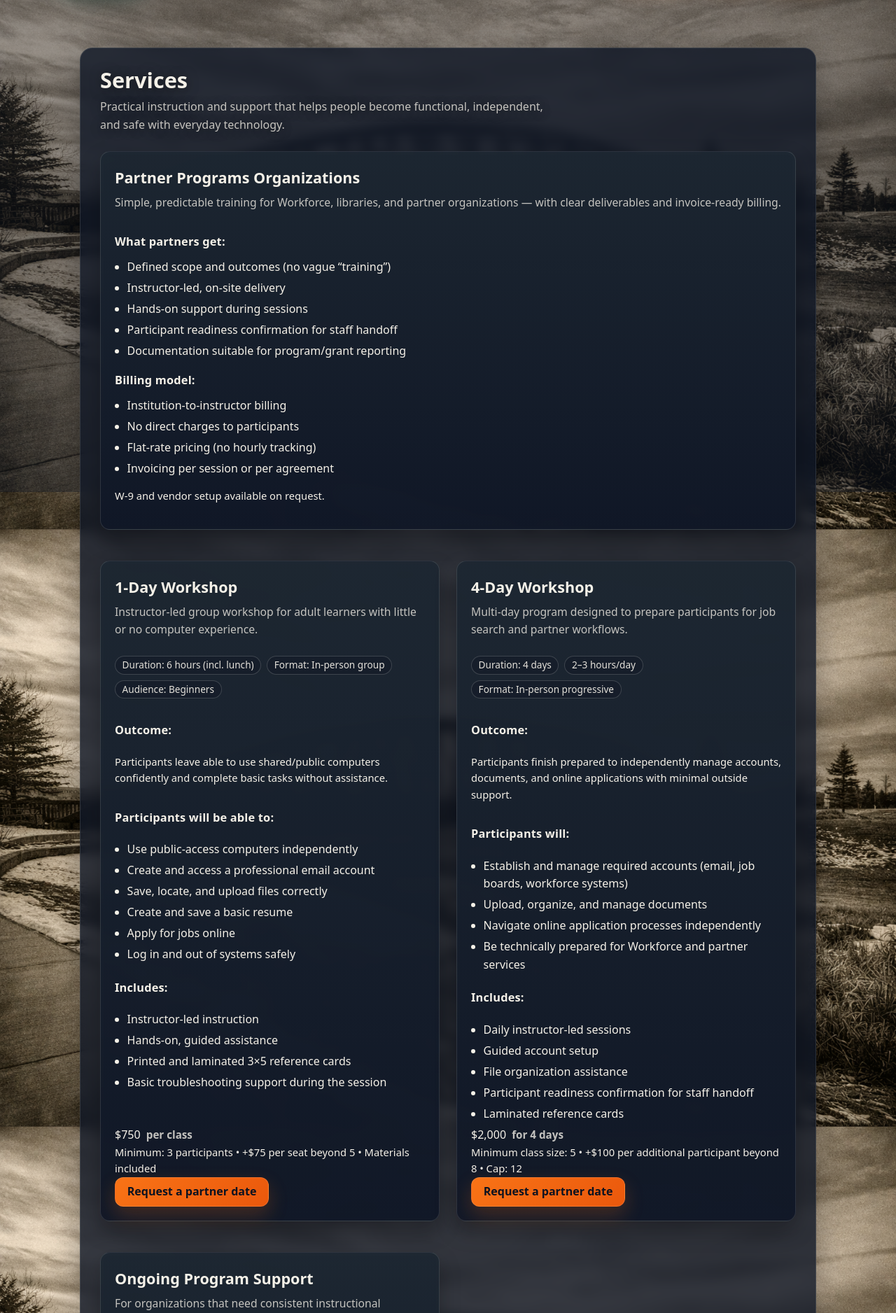
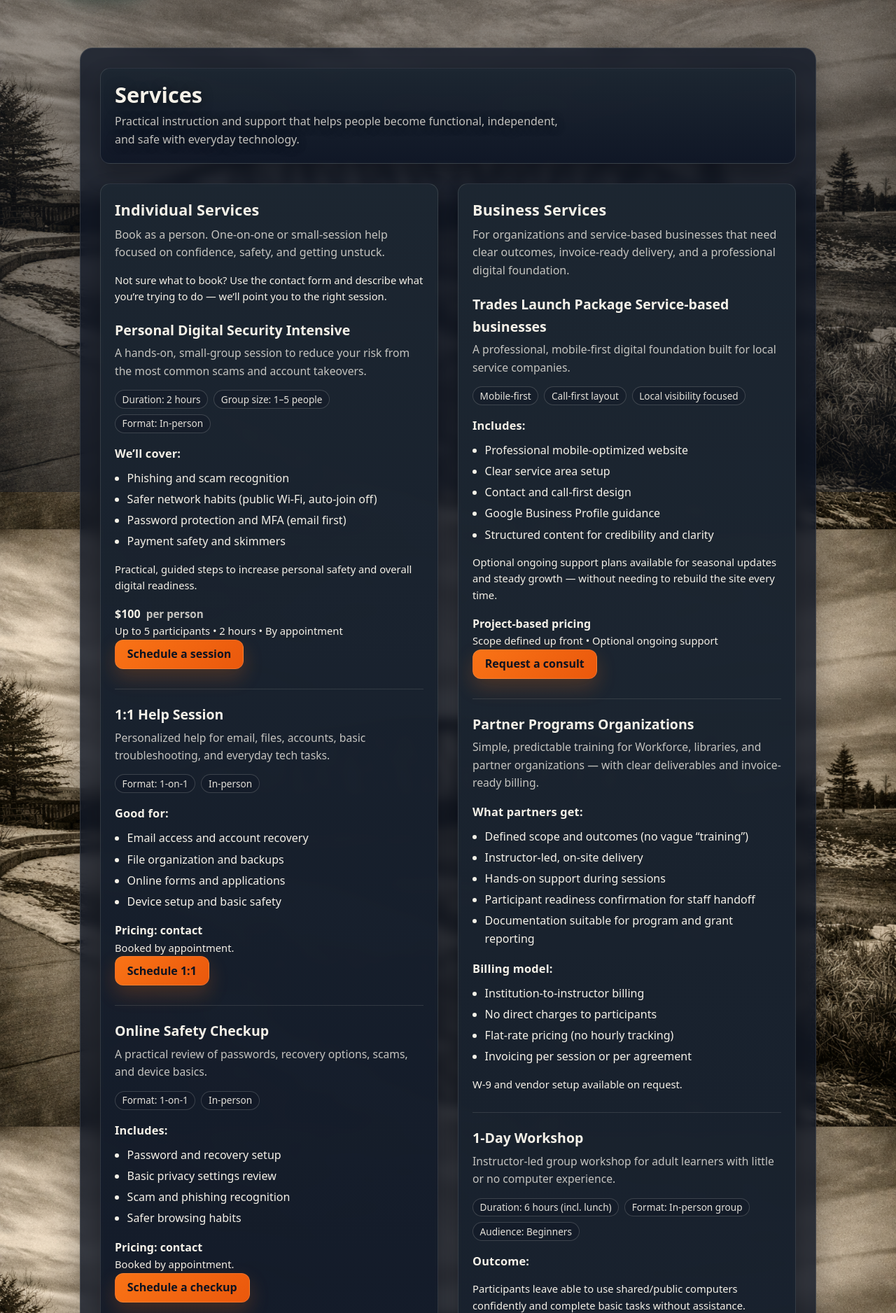
Before and after one commit to Signal-Ridge-SysAdmin/Signal-Ridge-Systems-Website, a Flask app: page /services in a window 1280 px wide. Shown: the part 97-1973 px from the top of the page at 70% size. Run offline with Flask 3, Linux system fonts and the light colour scheme.

Commit message:
Refactor Services layout to two primary panels
- Converted Services page to header card + two main panels
- Grouped Individual and Business services into structured sections
- Added Trades Launch Package
- Simplified grid logic and removed nested card layout
- Updated styles.css to support services-main layout

```diff
--- a/static/css/styles.css
+++ b/static/css/styles.css
@@ -89,6 +89,8 @@ main.container {
 .page-lead{
   text-shadow: 0 2px 14px rgba(0,0,0,0.50);
 }
+
+.small { font-size: 0.92rem; }
 
 /* =========================
    Header
@@ -350,8 +352,6 @@ main.container {
   padding: 2.25rem 0 3rem;
 }
 
-.page-header { margin-bottom: 1.5rem; }
-
 .page-title {
   margin: 0 0 0.5rem;
   font-size: clamp(1.8rem, 2.4vw, 2.6rem);
@@ -360,7 +360,7 @@ main.container {
 }
 
 .page-lead {
-  margin: 0 0 1.25rem;
+  margin: 0;
   max-width: 70ch;
   color: var(--muted);
 }
@@ -387,31 +387,21 @@ main.container {
 }
 
 /* =========================
-   Light Header Variant
-   Use:
-   <section class="page-head light"> ... </section>
-   <section class="page-header light"> ... </section>
+   Services + Shared Helpers
    ========================= */
-
-.page-header.light,
-.page-head.light{
-  display: inline-block;
-  background: rgba(255,255,255,0.72);
-  padding: 1.15rem 1.35rem;
-  border-radius: 14px;
-  backdrop-filter: blur(6px);
-  border: 1px solid rgba(0,0,0,0.08);
+.section-title{
+  margin: 0 0 0.35rem;
+  font-size: 1.35rem;
+  font-weight: 850;
+  letter-spacing: 0.2px;
 }
 
-.page-header.light * ,
-.page-head.light *{
-  color: #111 !important;
-  text-shadow: none !important;
+.section-lead{
+  margin: 0 0 0.65rem;
+  color: var(--muted);
+  max-width: 65ch;
 }
 
-/* =========================
-   Services Helpers + Card Grid
-   ========================= */
 .subhead{
   margin: 1.0rem 0 0.35rem;
   font-size: 1.02rem;
@@ -445,34 +435,9 @@ main.container {
   margin-left: 0.25rem;
 }
 
-/* Card grid */
-.card-grid{
-  display: grid;
-  grid-template-columns: 1fr;
-  gap: 1.25rem;
-  margin-top: 1.5rem;
-}
-
-@media (min-width: 860px){
-  .card-grid{
-    grid-template-columns: repeat(2, minmax(0, 1fr));
-    gap: 1.5rem;
-  }
-
-  .card.half  { grid-column: span 1; }
-  .card.third { grid-column: span 1; }
-  .card.full  { grid-column: span 2; }
-}
-
-.panel.card{
-  display: flex;
-  flex-direction: column;
-}
-
-.panel.card .meta{ margin-top: auto; }
-
+/* Panel content typography */
 .panel h3{
-  font-size: 1.35rem;
+  font-size: 1.22rem;
   margin: 0 0 0.35rem;
 }
 
@@ -488,6 +453,44 @@ main.container {
 }
 
 .panel li{ margin: 0.28rem 0; }
+
+.panel .meta{ margin-top: 1rem; }
+.panel .meta .price{ font-weight: 850; }
+
+/* =========================
+   Services: Header + Two Main Panels
+   ========================= */
+.services-main{
+  display: grid;
+  grid-template-columns: 1fr;
+  gap: 1.75rem;
+  margin-top: 1.75rem;
+}
+
+@media (min-width: 980px){
+  .services-main{
+    grid-template-columns: 1fr 1fr;
+    align-items: start;
+  }
+}
+
+/* Keep the two big panels from doubling spacing */
+.services-main > .panel{
+  margin-bottom: 0;
+}
+
+/* Internal section separators inside each big panel */
+.service-block{
+  margin-top: 1.75rem;
+  padding-top: 1.25rem;
+  border-top: 1px solid var(--line);
+}
+
+.service-block:first-of-type{
+  margin-top: 1.25rem;
+  padding-top: 0;
+  border-top: none;
+}
 
 /* =========================
    Home Hero (split layout)
@@ -659,7 +662,6 @@ main.container {
 
 .contact-grid .h3 { font-size: 1.15rem; margin: 0 0 0.75rem; }
 .contact-grid .h4 { font-size: 1.02rem; margin: 0 0 0.5rem; }
-.small { font-size: 0.92rem; }
 
 .form {
   display: grid;
@@ -723,7 +725,7 @@ main.container {
 /* Honeypot field (hidden) */
 .hp { position: absolute; left: -9999px; top: -9999px; }
 
-/* New helpers for troubleshooting panel cards */
+/* Troubleshooting mini cards */
 .stack { display: grid; gap: 12px; }
 .mini-card {
   padding: 12px;
--- a/templates/services.html
+++ b/templates/services.html
@@ -5,20 +5,185 @@
 <section class="page">
   <div class="page-surface">
 
-    <header class="page-header">
+    <!-- Header card (match Contact page rhythm) -->
+    <div class="panel">
       <h1 class="page-title">Services</h1>
       <p class="page-lead">
         Practical instruction and support that helps people become functional, independent, and safe with everyday technology.
       </p>
-    </header>
+    </div>
+
+    <!-- Two main service panels -->
+    <div class="services-main">
 
       <!-- =========================
-         PARTNER PROGRAMS (ORG)
+           INDIVIDUAL SERVICES (LEFT)
            ========================= -->
-    <div class="card-grid">
+      <div class="panel services-panel">
 
-      <!-- Partner header (includes "what partners get") -->
-      <div class="panel card full">
+        <h2 class="section-title">Individual Services</h2>
+        <p class="section-lead">
+          Book as a person. One-on-one or small-session help focused on confidence, safety, and getting unstuck.
+        </p>
+        <p class="small">
+          Not sure what to book? Use the contact form and describe what you’re trying to do — we’ll point you to the right session.
+        </p>
+
+        <div class="service-block">
+          <h3>Personal Digital Security Intensive</h3>
+          <p class="kicker">A hands-on, small-group session to reduce your risk from the most common scams and account takeovers.</p>
+
+          <div class="pill-row">
+            <span class="pill">Duration: 2 hours</span>
+            <span class="pill">Group size: 1–5 people</span>
+            <span class="pill">Format: In-person</span>
+          </div>
+
+          <h4 class="subhead">We’ll cover:</h4>
+          <ul>
+            <li>Phishing and scam recognition</li>
+            <li>Safer network habits (public Wi-Fi, auto-join off)</li>
+            <li>Password protection and MFA (email first)</li>
+            <li>Payment safety and skimmers</li>
+          </ul>
+
+          <p class="small">Practical, guided steps to increase personal safety and overall digital readiness.</p>
+
+          <div class="meta">
+            <div>
+              <div class="price">$100 <span class="price-note">per person</span></div>
+              <div class="small">Up to 5 participants • 2 hours • By appointment</div>
+            </div>
+            <a class="btn primary" href="/contact">Schedule a session</a>
+          </div>
+        </div>
+
+        <div class="service-block">
+          <h3>1:1 Help Session</h3>
+          <p class="kicker">Personalized help for email, files, accounts, basic troubleshooting, and everyday tech tasks.</p>
+
+          <div class="pill-row">
+            <span class="pill">Format: 1-on-1</span>
+            <span class="pill">In-person</span>
+          </div>
+
+          <h4 class="subhead">Good for:</h4>
+          <ul>
+            <li>Email access and account recovery</li>
+            <li>File organization and backups</li>
+            <li>Online forms and applications</li>
+            <li>Device setup and basic safety</li>
+          </ul>
+
+          <div class="meta">
+            <div>
+              <div class="price">Pricing: contact</div>
+              <div class="small">Booked by appointment.</div>
+            </div>
+            <a class="btn primary" href="/contact">Schedule 1:1</a>
+          </div>
+        </div>
+
+        <div class="service-block">
+          <h3>Online Safety Checkup</h3>
+          <p class="kicker">A practical review of passwords, recovery options, scams, and device basics.</p>
+
+          <div class="pill-row">
+            <span class="pill">Format: 1-on-1</span>
+            <span class="pill">In-person</span>
+          </div>
+
+          <h4 class="subhead">Includes:</h4>
+          <ul>
+            <li>Password and recovery setup</li>
+            <li>Basic privacy settings review</li>
+            <li>Scam and phishing recognition</li>
+            <li>Safer browsing habits</li>
+          </ul>
+
+          <div class="meta">
+            <div>
+              <div class="price">Pricing: contact</div>
+              <div class="small">Booked by appointment.</div>
+            </div>
+            <a class="btn primary" href="/contact">Schedule a checkup</a>
+          </div>
+        </div>
+
+        <div class="service-block">
+          <h3>Resume &amp; Applications Help</h3>
+          <p class="kicker">Help creating, saving, and submitting resumes and online applications correctly.</p>
+
+          <div class="pill-row">
+            <span class="pill">Format: 1-on-1</span>
+            <span class="pill">In-person</span>
+          </div>
+
+          <h4 class="subhead">Includes:</h4>
+          <ul>
+            <li>Resume creation or cleanup</li>
+            <li>Document naming and storage</li>
+            <li>Uploading and submission practice</li>
+            <li>Job board basics</li>
+          </ul>
+
+          <div class="meta">
+            <div>
+              <div class="price">Pricing: contact</div>
+              <div class="small">Booked by appointment.</div>
+            </div>
+            <a class="btn primary" href="/contact">Schedule help</a>
+          </div>
+        </div>
+
+      </div><!-- /panel (Individual) -->
+
+
+      <!-- =========================
+           BUSINESS SERVICES (RIGHT)
+           ========================= -->
+      <div class="panel services-panel">
+
+        <h2 class="section-title">Business Services</h2>
+        <p class="section-lead">
+          For organizations and service-based businesses that need clear outcomes, invoice-ready delivery, and a professional digital foundation.
+        </p>
+
+        <div class="service-block">
+          <h3>Trades Launch Package <span class="tag">Service-based businesses</span></h3>
+          <p class="kicker">
+            A professional, mobile-first digital foundation built for local service companies.
+          </p>
+
+          <div class="pill-row">
+            <span class="pill">Mobile-first</span>
+            <span class="pill">Call-first layout</span>
+            <span class="pill">Local visibility focused</span>
+          </div>
+
+          <h4 class="subhead">Includes:</h4>
+          <ul>
+            <li>Professional mobile-optimized website</li>
+            <li>Clear service area setup</li>
+            <li>Contact and call-first design</li>
+            <li>Google Business Profile guidance</li>
+            <li>Structured content for credibility and clarity</li>
+          </ul>
+
+          <p class="small">
+            Optional ongoing support plans available for seasonal updates and steady growth — without needing to rebuild the site every time.
+          </p>
+
+          <div class="meta">
+            <div>
+              <div class="price">Project-based pricing</div>
+              <div class="small">Scope defined up front • Optional ongoing support</div>
+            </div>
+            <a class="btn primary" href="/contact">Request a consult</a>
+          </div>
+        </div>
+
+        <div class="service-block">
           <h3>Partner Programs <span class="tag">Organizations</span></h3>
           <p class="kicker">
             Simple, predictable training for Workforce, libraries, and partner organizations — with clear deliverables and invoice-ready billing.
@@ -32,7 +197,7 @@
                 <li>Instructor-led, on-site delivery</li>
                 <li>Hands-on support during sessions</li>
                 <li>Participant readiness confirmation for staff handoff</li>
-              <li>Documentation suitable for program/grant reporting</li>
+                <li>Documentation suitable for program and grant reporting</li>
               </ul>
             </div>
 
@@ -49,8 +214,7 @@
           </div>
         </div>
 
-      <!-- 1) Partner: 1-Day Workshop -->
-      <div class="panel card half">
+        <div class="service-block">
           <h3>1-Day Workshop</h3>
           <p class="kicker">Instructor-led group workshop for adult learners with little or no computer experience.</p>
 
@@ -86,16 +250,13 @@
           <div class="meta">
             <div>
               <div class="price">$750 <span class="price-note">per class</span></div>
-            <div class="small">
-              Minimum: 3 participants • +$75 per seat beyond 5 • Materials included
-            </div>
+              <div class="small">Minimum: 3 • +$75 per seat beyond 5 • Materials included</div>
             </div>
             <a class="btn primary" href="/contact">Request a partner date</a>
           </div>
         </div>
 
-      <!-- 2) Partner: 4-Day Workshop -->
-      <div class="panel card half">
+        <div class="service-block">
           <h3>4-Day Workshop</h3>
           <p class="kicker">Multi-day program designed to prepare participants for job search and partner workflows.</p>
 
@@ -130,14 +291,13 @@
           <div class="meta">
             <div>
               <div class="price">$2,000 <span class="price-note">for 4 days</span></div>
-            <div class="small">Minimum class size: 5 • +$100 per additional participant beyond 8 • Cap: 12</div>
+              <div class="small">Minimum: 5 • +$100 per seat beyond 8 • Cap: 12</div>
             </div>
             <a class="btn primary" href="/contact">Request a partner date</a>
           </div>
         </div>
 
-      <!-- 3) Partner: Ongoing Program Support -->
-      <div class="panel card third">
+        <div class="service-block">
           <h3>Ongoing Program Support</h3>
           <p class="kicker">For organizations that need consistent instructional availability across recurring cohorts.</p>
 
@@ -158,15 +318,7 @@
           </div>
         </div>
 
-    </div><!-- /card-grid -->
-
-    <!-- =========================
-         GROUP WORKSHOP (6–20)
-         ========================= -->
-    <div class="card-grid">
-
-      <!-- Group workshop card ABOVE individual header -->
-      <div class="panel card half">
+        <div class="service-block">
           <h3>Digital Safety &amp; Scam Awareness Workshop</h3>
           <p class="kicker">
             A practical 2-hour workshop for larger groups. Clear habits, real examples, and immediate risk reduction.
@@ -174,7 +326,7 @@
 
           <div class="pill-row">
             <span class="pill">Duration: 2 hours</span>
-          <span class="pill">Group size: 6–20 people</span>
+            <span class="pill">Group size: 6–20</span>
             <span class="pill">Format: In-person group</span>
           </div>
 
@@ -194,10 +346,6 @@
             <li>Optional Q&amp;A time</li>
           </ul>
 
-        <p class="small">
-          This workshop includes practical, guided discussion and hands-on demonstrations designed to increase personal safety and readiness — without requiring technical background.
-        </p>
-
           <div class="meta">
             <div>
               <div class="price">Flat-rate <span class="price-note">pricing</span></div>
@@ -207,138 +355,9 @@
           </div>
         </div>
 
-    </div><!-- /card-grid -->
+      </div><!-- /panel (Business) -->
 
-    <!-- =========================
-         INDIVIDUAL SERVICES (PERSON)
-         ========================= -->
-    <div class="card-grid">
-
-      <!-- Individual header -->
-      <div class="panel card full">
-        <h3>Individual Services <span class="tag">Schedule as a person</span></h3>
-        <p class="kicker">
-          One-on-one or small-session help you can book directly — focused on confidence, safety, and getting unstuck.
-        </p>
-        <p class="small">
-          If you’re not sure what to book, use the contact form and describe what you’re trying to do — we’ll point you to the right session.
-        </p>
-      </div>
-
-      <!-- Personal Digital Security Intensive (UPDATED: removed "You'll do") -->
-      <div class="panel card third">
-        <h3>Personal Digital Security Intensive</h3>
-        <p class="kicker">A hands-on, small-group session to reduce your risk from the most common scams and account takeovers.</p>
-
-        <div class="pill-row">
-          <span class="pill">Duration: 2 hours</span>
-          <span class="pill">Group size: 1–5 people</span>
-          <span class="pill">Format: In-person</span>
-        </div>
-
-        <h4 class="subhead">We’ll cover:</h4>
-        <ul>
-          <li>Phishing and scam recognition</li>
-          <li>Safer network habits (public Wi-Fi, auto-join off)</li>
-          <li>Password protection and MFA (email first)</li>
-          <li>Payment safety and skimmers</li>
-        </ul>
-
-        <p class="small">
-          This course includes practical, hands-on guided steps to help increase personal safety and overall digital readiness.
-        </p>
-
-        <div class="meta">
-          <div>
-            <div class="price">$100 <span class="price-note">per person</span></div>
-            <div class="small">Up to 5 participants • 2 hours • By appointment</div>
-          </div>
-          <a class="btn primary" href="/contact">Schedule a session</a>
-        </div>
-      </div>
-
-      <!-- Individual service: 1:1 Help Session (placeholder, rename as you like) -->
-      <div class="panel card third">
-        <h3>1:1 Help Session</h3>
-        <p class="kicker">Personalized help for email, files, accounts, basic troubleshooting, and everyday tech tasks.</p>
-
-        <div class="pill-row">
-          <span class="pill">Format: 1-on-1</span>
-          <span class="pill">In-person</span>
-        </div>
-
-        <h4 class="subhead">Good for:</h4>
-        <ul>
-          <li>Email access and account recovery</li>
-          <li>File organization and backups</li>
-          <li>Online forms and applications</li>
-          <li>Device setup and basic safety</li>
-        </ul>
-
-        <div class="meta">
-          <div>
-            <div class="price">Pricing: contact</div>
-            <div class="small">Booked by appointment.</div>
-          </div>
-          <a class="btn primary" href="/contact">Schedule 1:1</a>
-        </div>
-      </div>
-
-      <!-- Individual service: Safety Checkup (placeholder) -->
-      <div class="panel card third">
-        <h3>Online Safety Checkup</h3>
-        <p class="kicker">A practical review of passwords, recovery options, scams, and device basics.</p>
-
-        <div class="pill-row">
-          <span class="pill">Format: 1-on-1</span>
-          <span class="pill">In-person</span>
-        </div>
-
-        <h4 class="subhead">Includes:</h4>
-        <ul>
-          <li>Password and recovery setup</li>
-          <li>Basic privacy settings review</li>
-          <li>Scam and phishing recognition</li>
-          <li>Safer browsing habits</li>
-        </ul>
-
-        <div class="meta">
-          <div>
-            <div class="price">Pricing: contact</div>
-            <div class="small">Booked by appointment.</div>
-          </div>
-          <a class="btn primary" href="/contact">Schedule a checkup</a>
-        </div>
-      </div>
-
-      <!-- Individual service: Resume / Job Application Help (placeholder) -->
-      <div class="panel card third">
-        <h3>Resume &amp; Applications Help</h3>
-        <p class="kicker">Help creating, saving, and submitting resumes and online applications correctly.</p>
-
-        <div class="pill-row">
-          <span class="pill">Format: 1-on-1</span>
-          <span class="pill">In-person</span>
-        </div>
-
-        <h4 class="subhead">Includes:</h4>
-        <ul>
-          <li>Resume creation or cleanup</li>
-          <li>Document naming and storage</li>
-          <li>Uploading and submission practice</li>
-          <li>Job board basics</li>
-        </ul>
-
-        <div class="meta">
-          <div>
-            <div class="price">Pricing: contact</div>
-            <div class="small">Booked by appointment.</div>
-          </div>
-          <a class="btn primary" href="/contact">Schedule help</a>
-        </div>
-      </div>
-
-    </div><!-- /card-grid -->
+    </div><!-- /services-main -->
 
   </div>
 </section>
```
Lines whose indentation alone changed are shown as unchanged.
